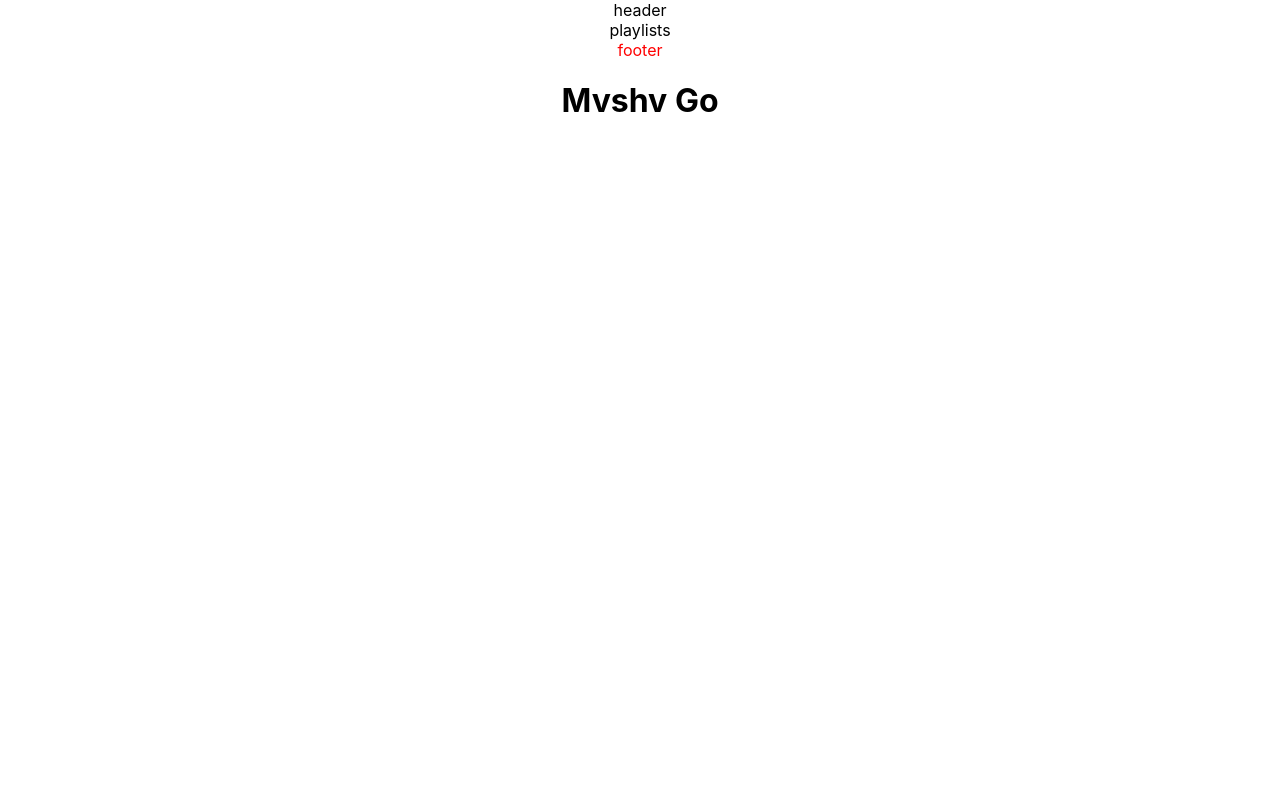
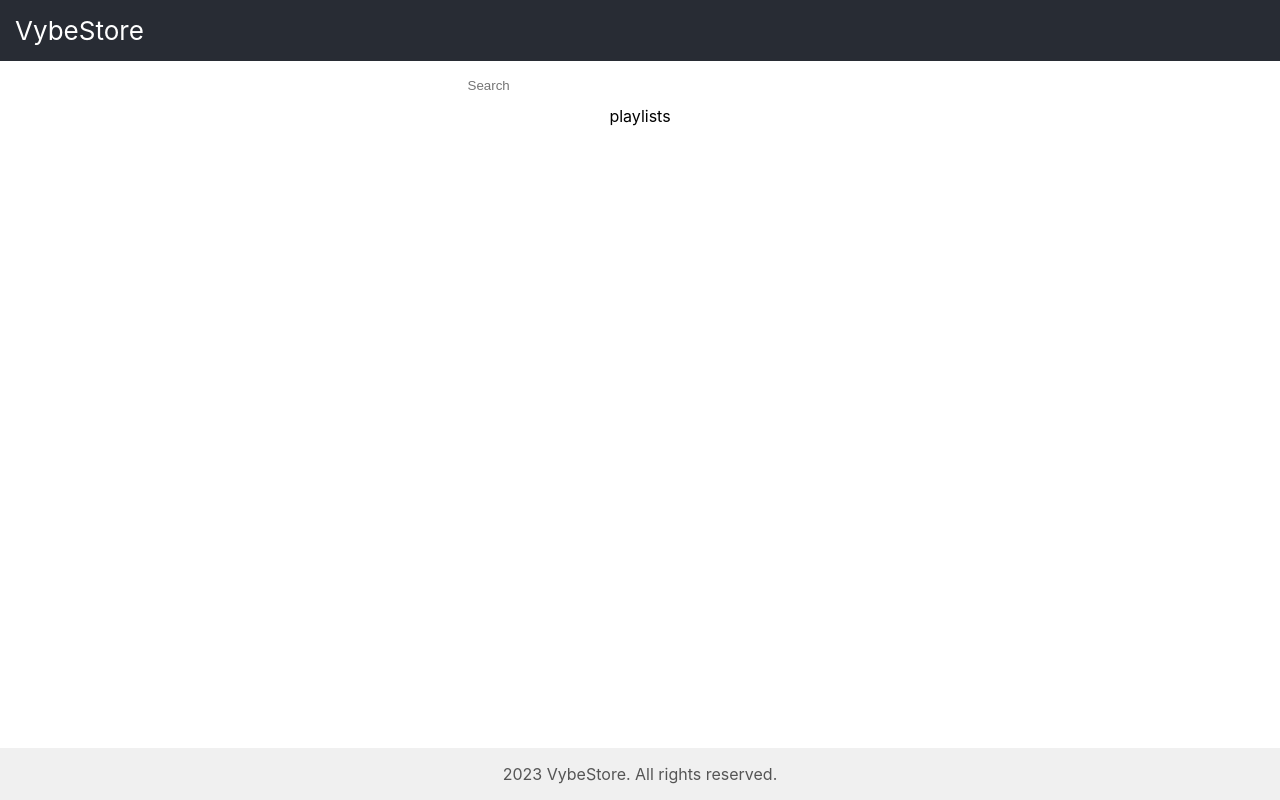
Before and after one commit to MrMvshv/VybeStore, a React (Create React App) app in the folder vybestore/: page / in a window 1280 px wide. Built offline with nearby package versions, Linux system fonts and the light colour scheme.

Commit message:
prototype landing page. Header, search box and footer done

```diff
--- a/vybestore/src/App.css
+++ b/vybestore/src/App.css
@@ -13,16 +13,7 @@
   }
 }
 
-.App-header {
-  background-color: #282c34;
-  min-height: 100vh;
-  display: flex;
-  flex-direction: column;
-  align-items: center;
-  justify-content: center;
-  font-size: calc(10px + 2vmin);
-  color: white;
-}
+
 
 .App-link {
   color: #61dafb;
--- a/vybestore/src/App.js
+++ b/vybestore/src/App.js
@@ -11,7 +11,6 @@ function App() {
 	  <Header />
 	  <Playlists />
 	  <Footer />
-	  <h1>Mvshv Go</h1>
     </div>
   );
 }
--- a/vybestore/src/components/footer.css
+++ b/vybestore/src/components/footer.css
@@ -1,3 +1,12 @@
-.footer {
-	color: red;
+footer {
+	background-color: #f0f0f0;
+  	color: #555;
+  	position: fixed;
+  	left: 0;
+  	bottom: 0;
+  	width: 100%;
 }
+
+.footerContainer {
+	text-align: center;
+  }
--- a/vybestore/src/components/footer.jsx
+++ b/vybestore/src/components/footer.jsx
@@ -3,7 +3,11 @@ import './footer.css'
 
 const Footer = () => {
 	return (
-		<div className='footer'>footer</div>
+		<footer>
+  			<div className="footerContainer">
+    			<p>2023 VybeStore. All rights reserved.</p>
+  			</div>
+		</footer>
 	)
 }
 
--- a/vybestore/src/components/header.css
+++ b/vybestore/src/components/header.css
@@ -0,0 +1,37 @@
+.headLogo {
+    background-color: #282c34;
+    min-height: fit-content;
+    display: flex;
+    padding: 15px;
+    font-size: calc(10px + 2vmin);
+    color: white;
+  }
+
+.headLogo h4{
+  align-items: left;
+}
+
+.search-bar {
+  align-items: center;
+}
+
+.search-bar input {
+  height: 30px;
+  width: 300px;
+  padding: 5px;
+  border-radius: 3px;
+  border: none;
+}
+
+.search-bar button {
+  height: 30px;
+  width: 40px;
+  background-color: #fff;
+  border: none;
+  border-radius: 3px;
+  margin-left: 5px;
+}
+
+.search-bar button i {
+  background-color: rgb(168, 54, 54);
+}
--- a/vybestore/src/components/header.jsx
+++ b/vybestore/src/components/header.jsx
@@ -3,7 +3,17 @@ import './header.css'
 
 const Header = () => {
 	return (
-		<div>header</div>
+		<header>
+			<div className='headLogo'>
+				<span>VybeStore</span>
+			</div>
+			<div className="search-bar">
+				<input type="text" placeholder="Search" />
+      			<button type="submit">
+        			<i className="fa fa-search"></i>
+      			</button>
+    		</div>
+		</header>
 	)
 }
 
```
